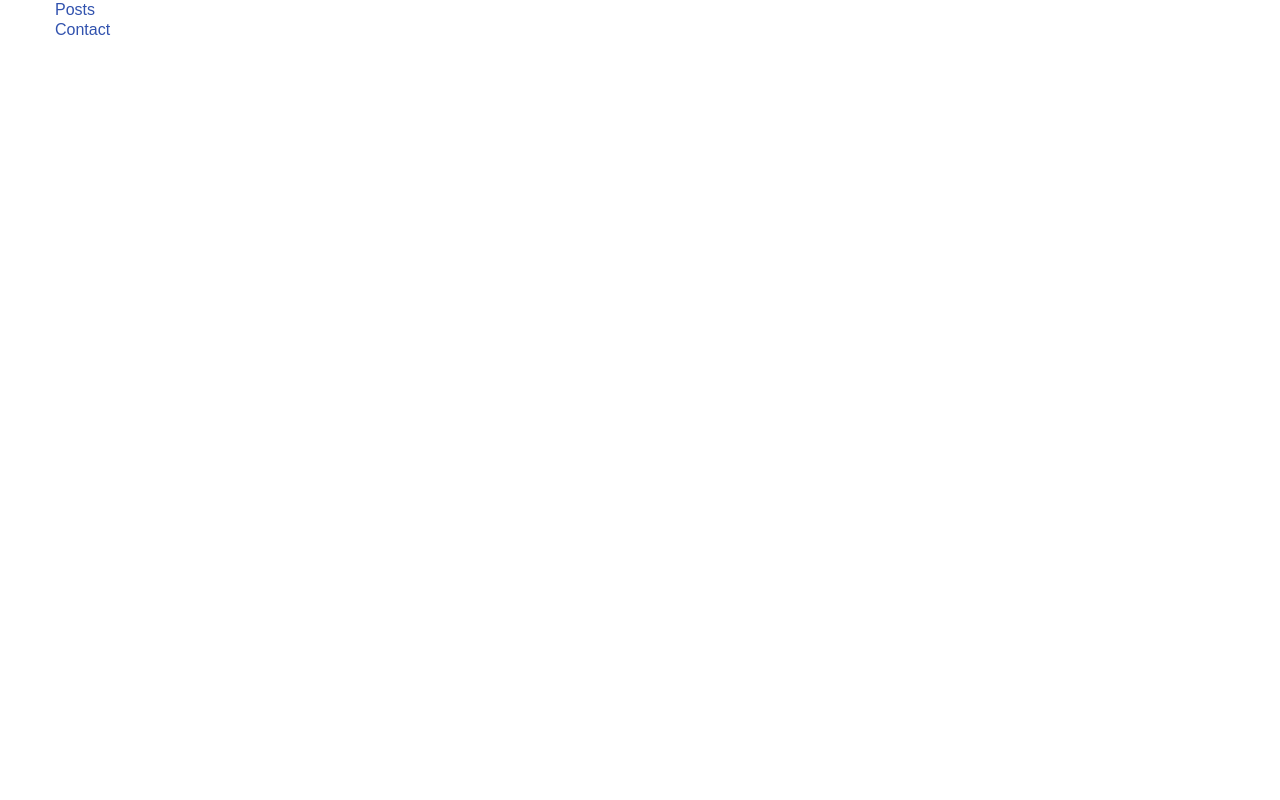
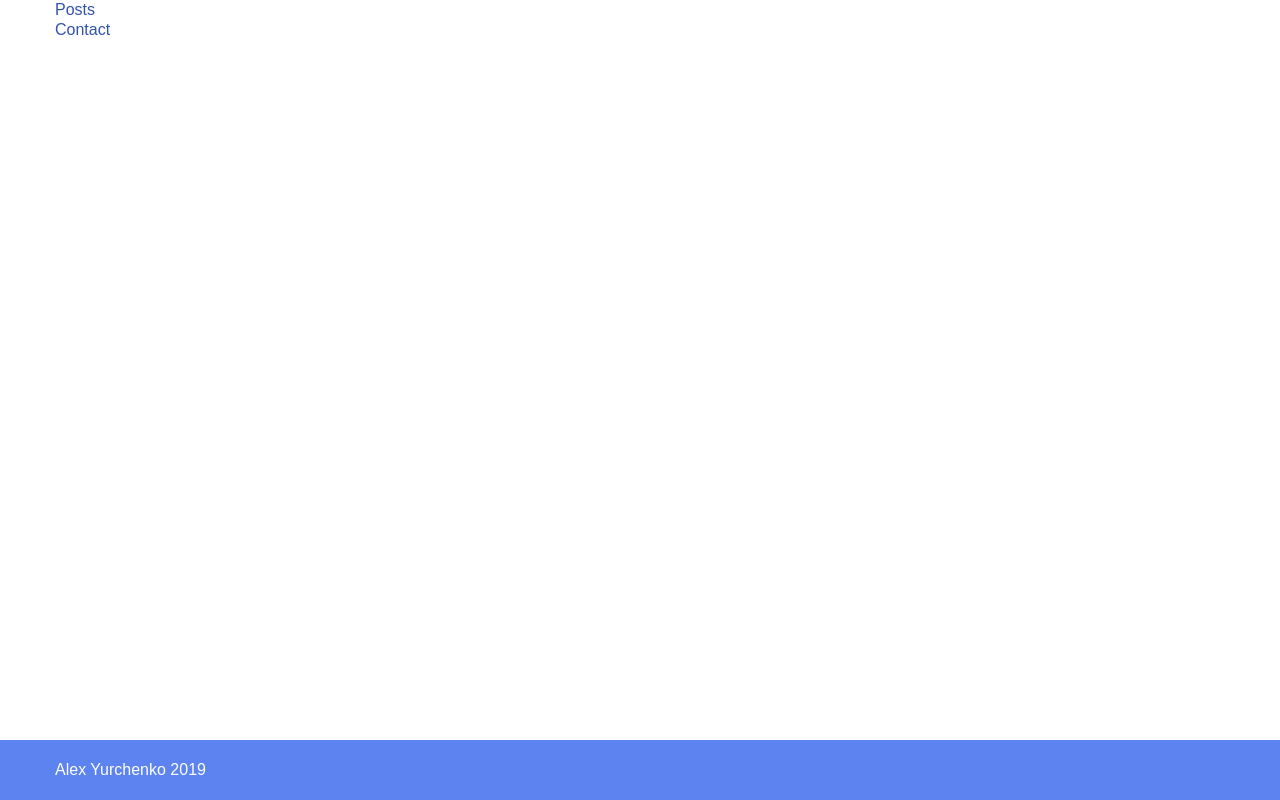
Before and after one commit to AlexanderYurchenko/SPA-sample, a React (Create React App) app: page /contact in a window 1280 px wide. Built offline with nearby package versions, Linux system fonts and the light colour scheme; no server answers.

Commit message:
footer, 404 page, some styling

```diff
--- a/src/App.jsx
+++ b/src/App.jsx
@@ -6,6 +6,7 @@ import Posts from "./components/posts/posts";
 import PostSingle from "./components/post-single/post-single";
 import Contact from "./components/contact/contact";
 import NotFound from "./components/not-found/not-found";
+import Footer from "./components/footer/footer";
 
 class App extends Component {
   constructor(props) {
@@ -51,6 +52,7 @@ class App extends Component {
             </Switch>
           </div>
         </div>
+        <Footer />
       </React.Fragment>
     );
   }
--- a/src/App.scss
+++ b/src/App.scss
@@ -31,6 +31,10 @@ body {
 
 .w-inner {
   position: relative;
+  flex: 1;
+  display: flex;
+  flex-direction: column;
+  min-height: 100%;
 }
 
 .w-footer {
@@ -51,6 +55,9 @@ body {
   margin-right: auto;
   margin-left: auto;
   padding: 0 15px;
+  flex: 1;
+  display: flex;
+  flex-direction: column;
 }
 
 .c-h1,
--- /dev/null
+++ b/src/components/footer/footer.jsx
@@ -0,0 +1,14 @@
+import React from 'react';
+import "./footer.scss"
+
+const Footer = () => {
+  return (
+    <div className="c-footer">
+      <div className="w-center">
+        <div className="c-footer__credits">Alex Yurchenko 2019</div>
+      </div>
+    </div>
+  );
+}
+
+export default Footer;
--- /dev/null
+++ b/src/components/footer/footer.scss
@@ -0,0 +1,11 @@
+@import "../../common.scss";
+
+.c-footer {
+  padding: 20px 0;
+  background: $decor-fill;
+  color: $text-invert;
+
+  &__credits {
+
+  }
+}
--- a/src/components/not-found/not-found.jsx
+++ b/src/components/not-found/not-found.jsx
@@ -1,7 +1,16 @@
 import React from 'react';
+import { Link } from "react-router-dom";
+import "./not-found.scss"
 
 const NotFound = () => {
-  return ;
+  return (
+    <div className="c-not-found">
+      <div className="c-not-found__title">Oops! Nothing found here!</div>
+      <div className="c-not-found__btn-box">
+        <Link to="/" className="c-not-found__btn">To the home page</Link>
+      </div>
+    </div>
+  );
 }
 
 export default NotFound;
--- a/src/components/not-found/not-found.scss
+++ b/src/components/not-found/not-found.scss
@@ -0,0 +1,35 @@
+@import '../../common.scss';
+
+.c-not-found {
+  position: relative;
+  flex: 1;
+  display: flex;
+  flex-direction: column;
+  justify-content: center;
+
+  &:before {
+    content: '404';
+    position: absolute;
+    font-size: 100px;
+    font-weight: $font-main-bold;
+    color: $link-text;
+    top: 50%;
+    left: 50%;
+    transform: translate(-50%, -50%);
+    opacity: .3;
+  }
+
+  &__title {
+    position: relative;
+    z-index: 2;
+  }
+
+  &__btn-box {
+    position: relative;
+    z-index: 2;
+  }
+
+  &__btn {
+
+  }
+}
--- a/src/components/posts/posts.jsx
+++ b/src/components/posts/posts.jsx
@@ -8,11 +8,22 @@ class Posts extends Component {
     refresh: false
   };
 
-  componentWillReceiveProps(props) {
-    const { refresh } = this.props;
-    if (props.refresh !== refresh) {
-      this.setState({ posts: props.posts })
+  // UNSAFE_componentWillReceiveProps(props) {
+  //   const { refresh } = this.props;
+  //   if (props.refresh !== refresh) {
+  //     this.setState({ posts: props.posts })
+  //   }
+  // }
+
+  static getDerivedStateFromProps(props, state) {
+    if (props.refresh !== state.refresh) {
+      // this.setState({ posts: props.posts })
+      return ({
+        posts: props.posts
+      })
     }
+
+    return null;
   }
 
   componentDidMount() {
```
